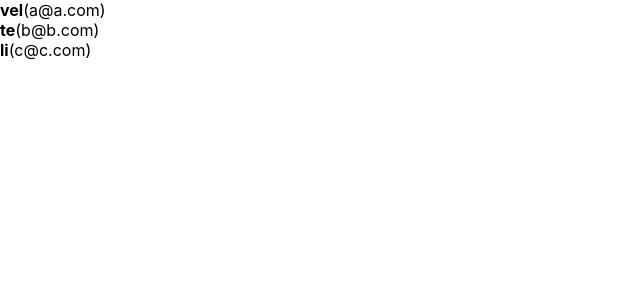
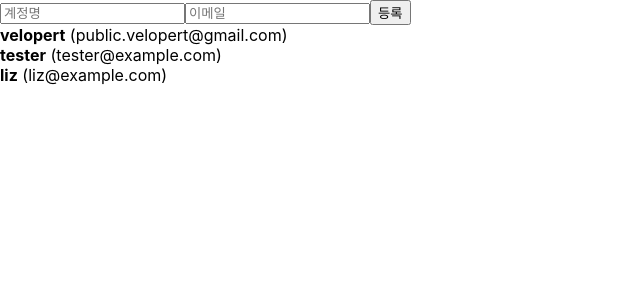
Before and after one commit to micahang0127/react-basic, a React (Create React App) app: page / in a window 1280 px wide. Shown: the top 300 px of the page, without its empty margins (0-640 px from the left). Built offline with nearby package versions, Linux system fonts and the light colour scheme.

Commit message:
부모에서 데이터 props전달, 리스트 추가하여 화면 뿌리기

```diff
--- a/src/App.js
+++ b/src/App.js
@@ -1,8 +1,78 @@
-import React from "react";
-import ComponentsMap from "./ComponentsMap";
+import React, { useRef, useState } from "react";
+import UserList from "./UserList";
+import CreateUser from "./CreateUser";
 
 function App() {
-  return <ComponentsMap />;
+  const [inputs, setInputs] = useState({
+    email: "",
+    username: "",
+  });
+
+  const { username, email } = inputs;
+  const onChange = (e) => {
+    const { name, value } = e.target;
+    setInputs({
+      ...inputs,
+      [name]: value,
+    });
+  };
+
+  const [users, setUsers] = useState([
+    {
+      id: 1,
+      username: "velopert",
+      email: "public.velopert@gmail.com",
+    },
+    {
+      id: 2,
+      username: "tester",
+      email: "tester@example.com",
+    },
+    {
+      id: 3,
+      username: "liz",
+      email: "liz@example.com",
+    },
+  ]);
+
+  const nextId = useRef(4);
+  // [배열변경]
+  // 리액트에서 배열, 객체 변경은 불변성을 지켜주어야 한다.
+  // 때문에 배열에 push, splice, sort 등의 함수를 사용하면 안된다.
+  // 기존의 배열을 복사후 사용해야 한다.
+
+  // 방법1. spread 연산자 사용
+  // 방법2. cancat 함수 사용 - 기존의 배열을 수정하지 않고, 새로운 원소가 추가된 새로운 배열을 만들어 준다.
+  const onCreate = () => {
+    const user = {
+      id: nextId.current,
+      username,
+      email,
+    };
+
+    // 방법1
+    setUsers([...users, user]);
+    // 방법2
+    // setUsers(users.concat(user));
+
+    setInputs({
+      username: "",
+      email: "",
+    });
+    nextId.current += 1;
+  };
+
+  return (
+    <>
+      <CreateUser
+        username={username}
+        email={email}
+        onChange={onChange}
+        onCreate={onCreate}
+      />
+      <UserList users={users} />
+    </>
+  );
 }
 
 export default App;
--- /dev/null
+++ b/src/CreateUser.js
@@ -0,0 +1,23 @@
+import React from "react";
+
+function CreateUser({ username, email, onChange, onCreate }) {
+  return (
+    <div>
+      <input
+        name="username"
+        placeholder="계정명"
+        onChange={onChange}
+        value={username}
+      />
+      <input
+        name="email"
+        placeholder="이메일"
+        onChange={onChange}
+        value={email}
+      />
+      <button onClick={onCreate}>등록</button>
+    </div>
+  );
+}
+
+export default CreateUser;
--- /dev/null
+++ b/src/UserList.js
@@ -0,0 +1,21 @@
+import React from "react";
+
+function User({ user }) {
+  return (
+    <div>
+      <b>{user.username}</b> <span>({user.email})</span>
+    </div>
+  );
+}
+
+function UserList({ users }) {
+  return (
+    <div>
+      {users.map((user) => (
+        <User user={user} key={user.id} />
+      ))}
+    </div>
+  );
+}
+
+export default UserList;
```
